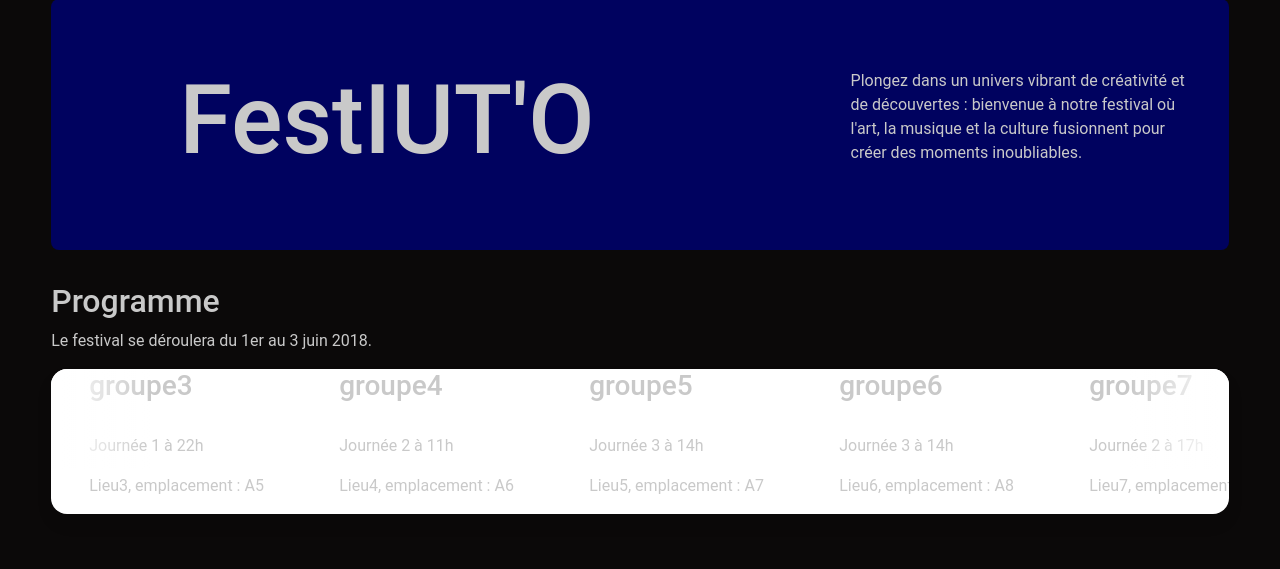
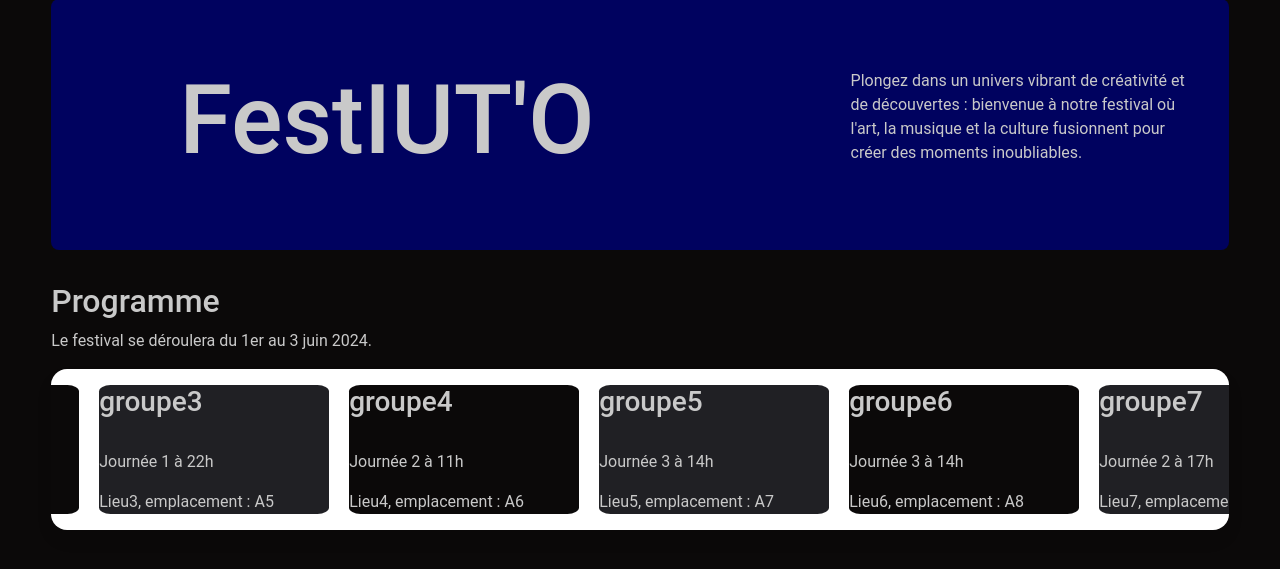
Before and after one commit to ThomasRABILLON/FestIUTO, a Flask app: page / in a window 1280 px wide. Shown: the part 129-698 px from the top of the page. Run offline with Flask 3, Linux system fonts and the light colour scheme; data comes from the database, SQL or seed files in the repository; some libraries are stand-ins or nearby versions.

Commit message:
amelioration carroussel

```diff
--- /dev/null
+++ b/App/static/css/carte.css
@@ -0,0 +1,9 @@
+.pair{
+    border-radius:5%;
+    background-color: #202024;
+}
+
+.impair{
+    border-radius:5%;
+    background-color: #0b0909;
+}
--- a/App/static/css/style.css
+++ b/App/static/css/style.css
@@ -66,11 +66,6 @@ h1 {
 
   &::before,
   &::after {
-    background: linear-gradient(
-      to right,
-      rgba(255, 255, 255, 1) 0%,
-      rgba(255, 255, 255, 0) 100%
-    );
     content: "";
     height: 100px;
     position: absolute;
@@ -97,6 +92,7 @@ h1 {
   }
 
   .slide {
+	margin: 1em 10px 0em 10px;
     height: auto;
     width: 500px;
   }
--- a/App/templates/home.html
+++ b/App/templates/home.html
@@ -1,5 +1,5 @@
 {% extends 'base.html' %} {% block main %}
-
+<link rel="stylesheet" href="{{ url_for('static', filename='css/carte.css') }}">
 <main>
     <h1>FestIUT'O</h1>
     <section class="presentation">
@@ -9,13 +9,14 @@
 </main>
 <section class="programme">
     <h2>Programme</h2>
-    <p>Le festival se déroulera du 1er au 3 juin 2018.</p>
+    <p>Le festival se déroulera du 1er au 3 juin 2024.</p>
     <div class="caroussel">
         <div class="slider">
             <div class="slide-track" style="width: calc(250px * {{ events|length }} * 2);">
                 {% for event in events %}
+                {% set cpt = loop.index0 %}
                 <div class="slide">
-                    <div class="event-container">
+                    <div class="event-container {% if cpt % 2 == 0 %}pair{% else %}impair{% endif %}">
                         <h3>{{ Groupe.get_groupe_by_id(event.get_id_g()).get_nom_groupe() }}</h3>
                         <br>
                         <p>Journée {{ event.get_jour_arrive() }} à {{ event.get_heure_arrive() }}h</p>
@@ -24,8 +25,9 @@
                 </div>
                 {% endfor %}
                 {% for event in events %}
+                {% set cpt = loop.index0 %}
                 <div class="slide">
-                    <div class="event-container">
+                    <div class="event-container {% if cpt % 2 == 0 %}pair{% else %}impair{% endif %}">
                         <h3>{{ Groupe.get_groupe_by_id(event.get_id_g()).get_nom_groupe() }}</h3>
                         <br>
                         <p>Journée {{ event.get_jour_arrive() }} à {{ event.get_heure_arrive() }}h</p>
```
Also changed, not shown: 1 other file.
